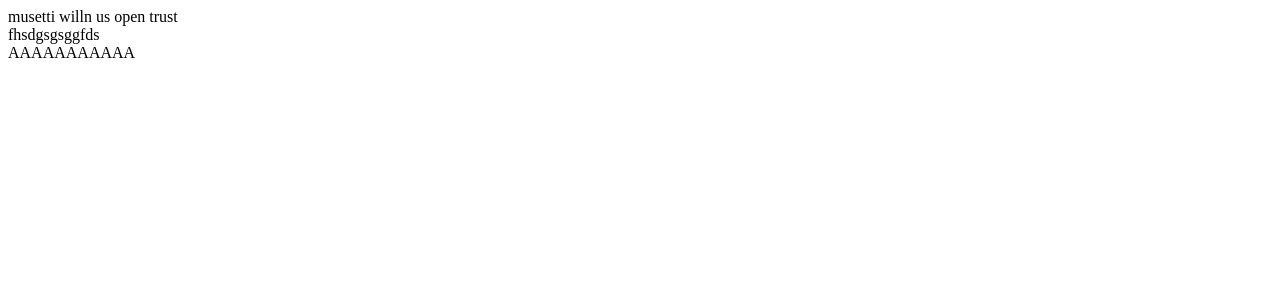
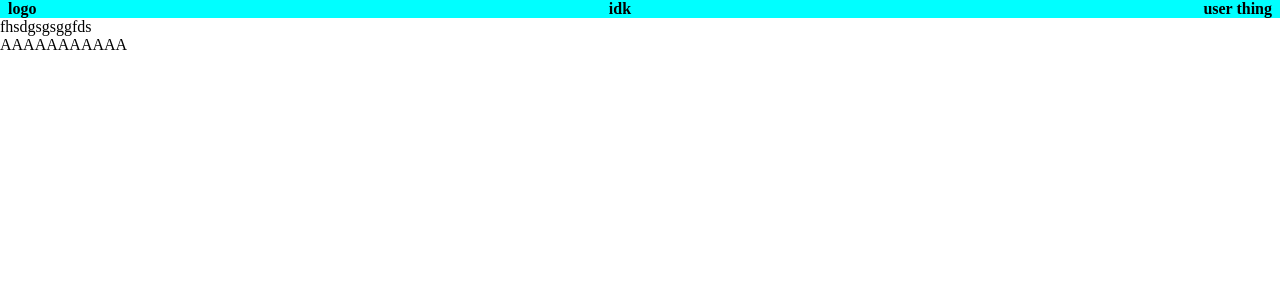
Before and after one commit to fezin4472/aulas_aplicativo_pwa, a React (Vite) app: page / in a window 1280 px wide. Shown: the top 300 px of the page. Built offline with nearby package versions, Linux system fonts and the light colour scheme.

Commit message:
estilo Header

```diff
--- a/src/index.css
+++ b/src/index.css
@@ -0,0 +1,17 @@
+* {
+    margin: 0;
+    padding: 0;
+    box-sizing: border-box;
+}
+
+html, body, #root {
+    height: 100%;
+}
+
+#root {
+    display: grid;
+}
+
+:root {
+    --primary-color: #ffffff;
+}
--- /dev/null
+++ b/src/komponenten/Header/Header.css
@@ -0,0 +1,7 @@
+.Header_root {
+    background: aqua;
+    display: flex;
+    align-items: center;
+    justify-content: space-between;
+    padding: 0 8px;
+}
--- a/src/komponenten/Header/Header.jsx
+++ b/src/komponenten/Header/Header.jsx
@@ -1,5 +1,11 @@
+import './Header.css'
+
 function Header() {
-    return <header>musetti willn us open trust</header>
+    return <header className='Header_root'>
+        <h4>logo</h4>
+        <h4>idk</h4>
+        <h4>user thing</h4>
+    </header>
 }
 
 export default Header
```
Also changed, not shown: src/komponenten/Footer/Footer.css (added), src/komponenten/Voornaamst/Main.css (added).
